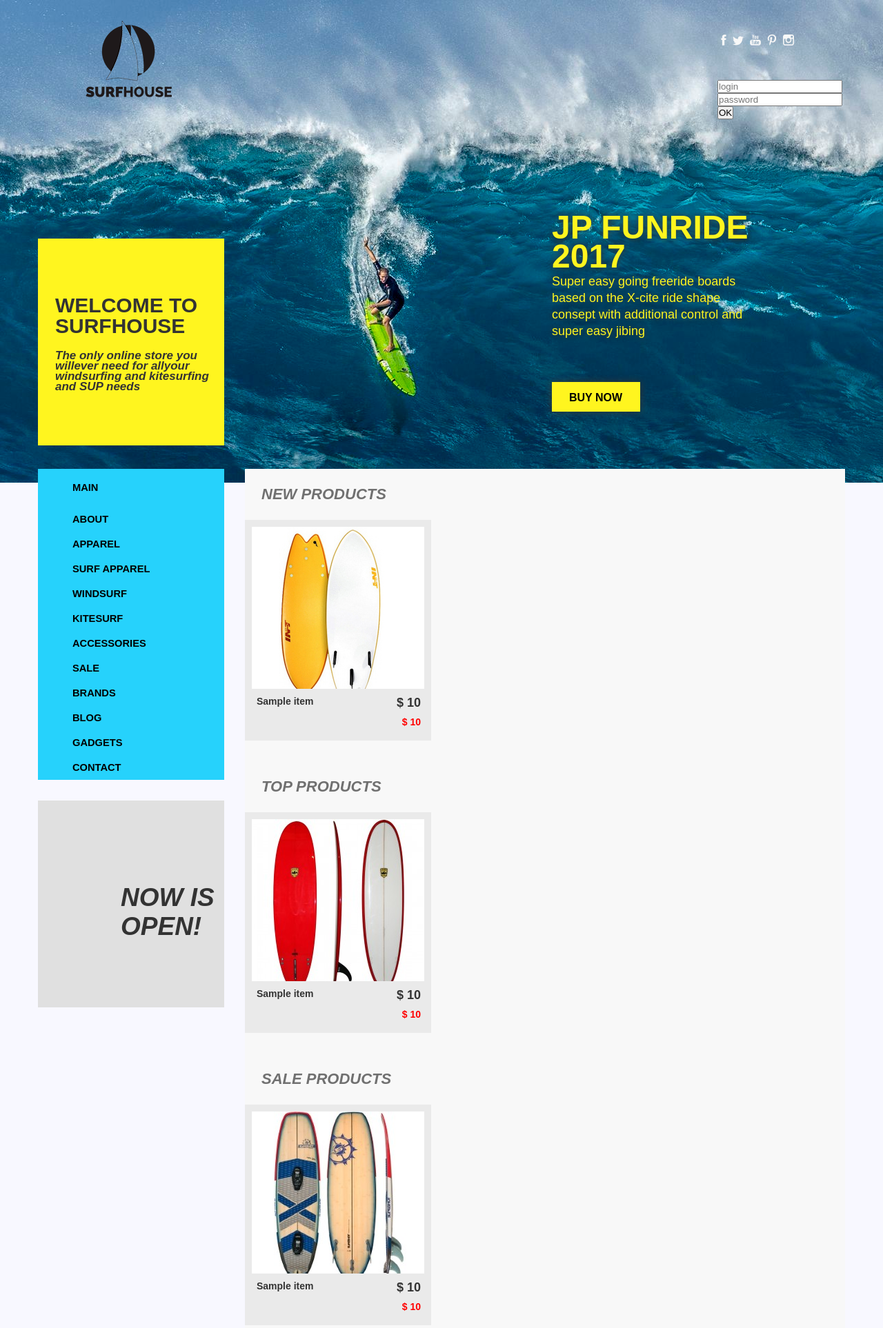
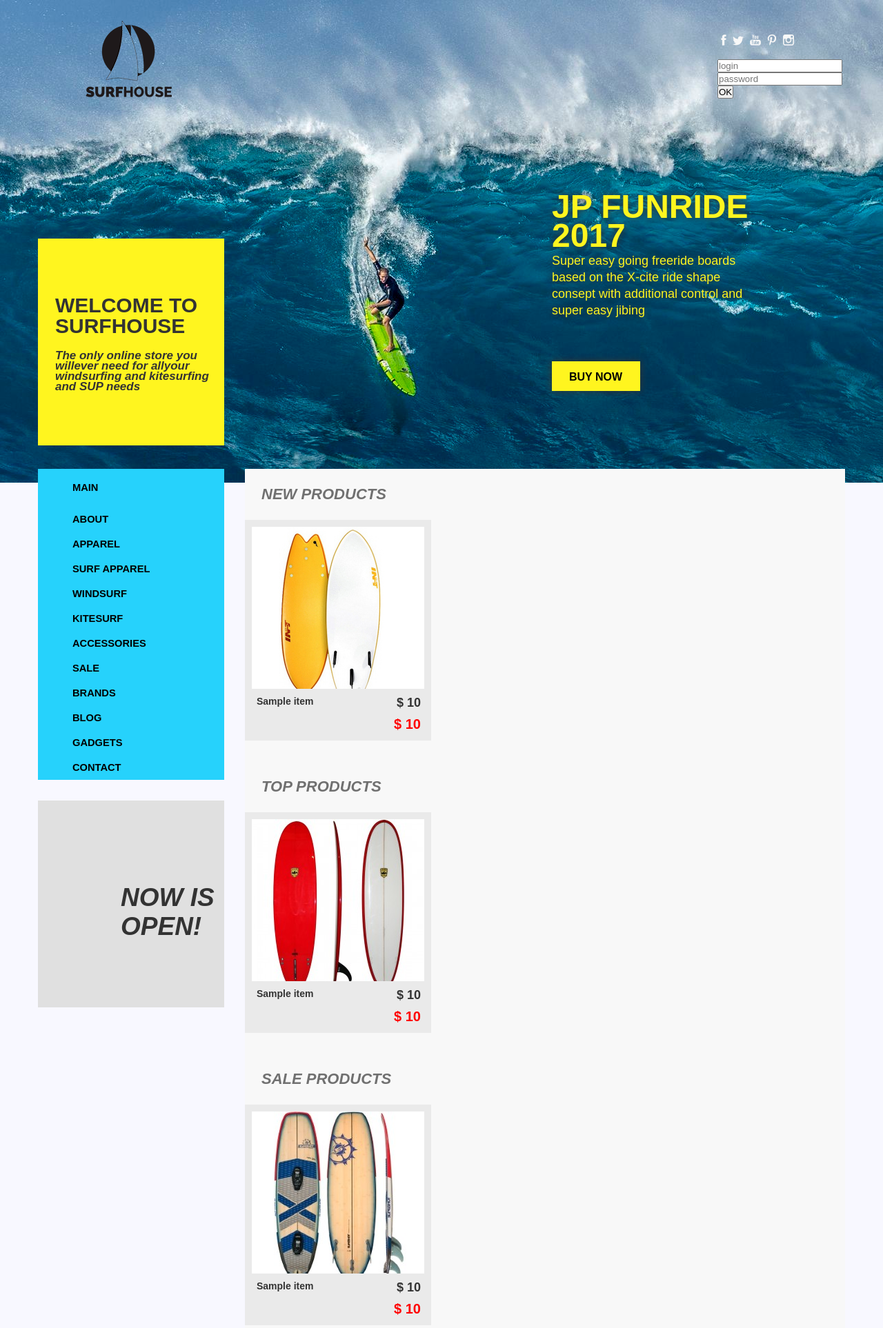
Before and after one commit to hichlist/WebShop, a Django app: template templates/mainapp/main.html in a window 1280 px wide. Shown: the top 1926 px of the page at 69% size. Run offline with Django 3.2, Linux system fonts and the light colour scheme; the template is opened without the code that fills it: most values are stand-ins (such as "Sample title", 1, 10 or a date in 2020).

Commit message:
Добавлен механизм авторизации.

```diff
--- a/mainapp/views.py
+++ b/mainapp/views.py
@@ -11,9 +11,3 @@
     product_sale = Product.objects.all()[3:6]
 
     return render(request, 'mainapp/main.html', {'product': product, 'product_top': product_top, 'product_sale': product_sale})
-
-def login(request):
-    if request.method == 'POST'
-        username = request.POST.get('login')
-        password = request.POST.get('password')
-        user = auth.authenticate(username=username, password=password)
--- a/static/css/style.css
+++ b/static/css/style.css
@@ -75,6 +75,14 @@
     margin: 50px 0 0 685px;
     width: 150px;
     height: 16px;
+}
+.auth_form{
+    font-family: sans-serif;
+    color:  #2D64AD;
+    margin: 20px 0 0 685px;
+    width: 150px;
+    height: 16px;
+
 }
 .icons{
     margin-left: 5px;
@@ -255,6 +263,7 @@
     font-family: sans-serif;
     font-weight: 900;
     font-size: 14px;
+    font-size: 20px;
     color: #f00;
     width: 95px;
 /*    text-decoration-line: line-through;*/
--- a/templates/mainapp/base.html
+++ b/templates/mainapp/base.html
@@ -4,7 +4,7 @@
    {% load staticfiles %}
 
     <meta charset="UTF-8">
-    <link rel="stylesheet" href="static/css/style.css" type="text/css">
+    <link rel="stylesheet" href={% static "css/style.css" %} type="text/css">
 
     <title>
     {% block title %}
@@ -30,12 +30,21 @@
                 <img class="icons" src={% static "img/pinterest_icon4.png" %}>
                 <img class="icons" src={% static "img/insta_icon5.png" %}>
             </div>
-            <div class="media_icons">
-                <form method="post" action="/user/login/">{% csrf_token %}
-                    <input type="text" placeholder="login" name="login" value="">
-                    <input type="password" placeholder="password" name="password" value="">
-                    <button type="submit">OK</button>
-                </form>
+            <div class="auth_form">
+                {% if not user.is_authenticated %}
+                    <form method="post" action="/user/login/">{% csrf_token %}
+                        <input type="text" placeholder="login" name="login" value="">
+                        <input type="password" placeholder="password" name="password" value="">
+                        <button type="submit">OK</button>
+                    </form>
+                    {% if errors %}
+                        <p class="error">Login or password is incorrect</p>
+                    {% endif %}
+                {% else %}
+                    {{ user.username }}
+                    <a href="/user/logout/">logout</a>
+
+                {% endif %}
             </div>
             <div class="welcome_large_text">
                 jp funride <br>2017
--- a/webshop/urls.py
+++ b/webshop/urls.py
@@ -16,10 +16,12 @@
 from django.conf.urls import url
 from django.contrib import admin
 import mainapp.views as mainapp
+import authapp.views as authapp
 
 urlpatterns = [
     url(r'^admin/$', admin.site.urls),
     url(r'^$', mainapp.main, name='main'),
-    url(r'^user/login/$', login, name='login'),
+    url(r'^user/login/$', authapp.login, name='login'),
+    url(r'^user/logout/$', authapp.logout, name='logout'),
 
 ]
```
Also changed, not shown: authapp/views.py (+20 -0 lines), db.sqlite3.
